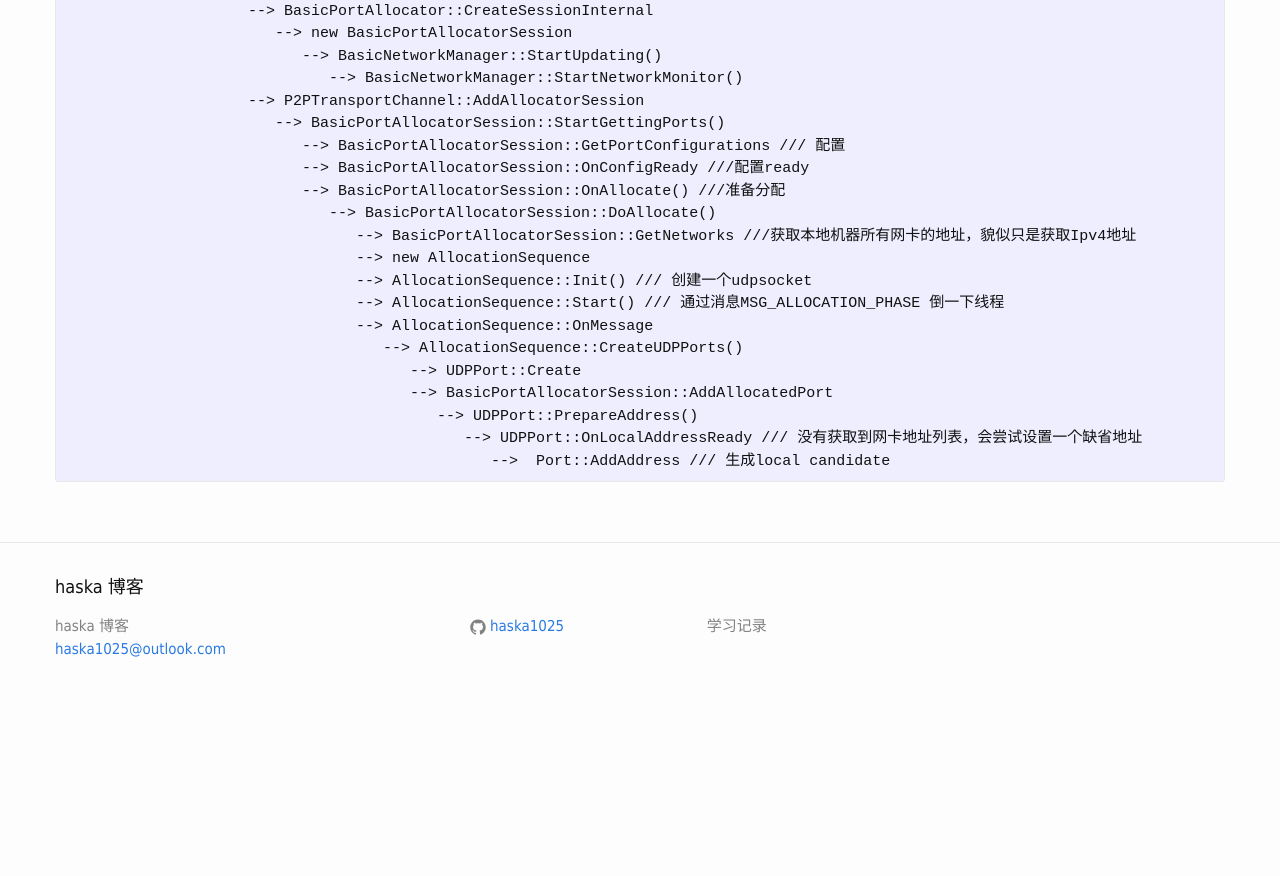
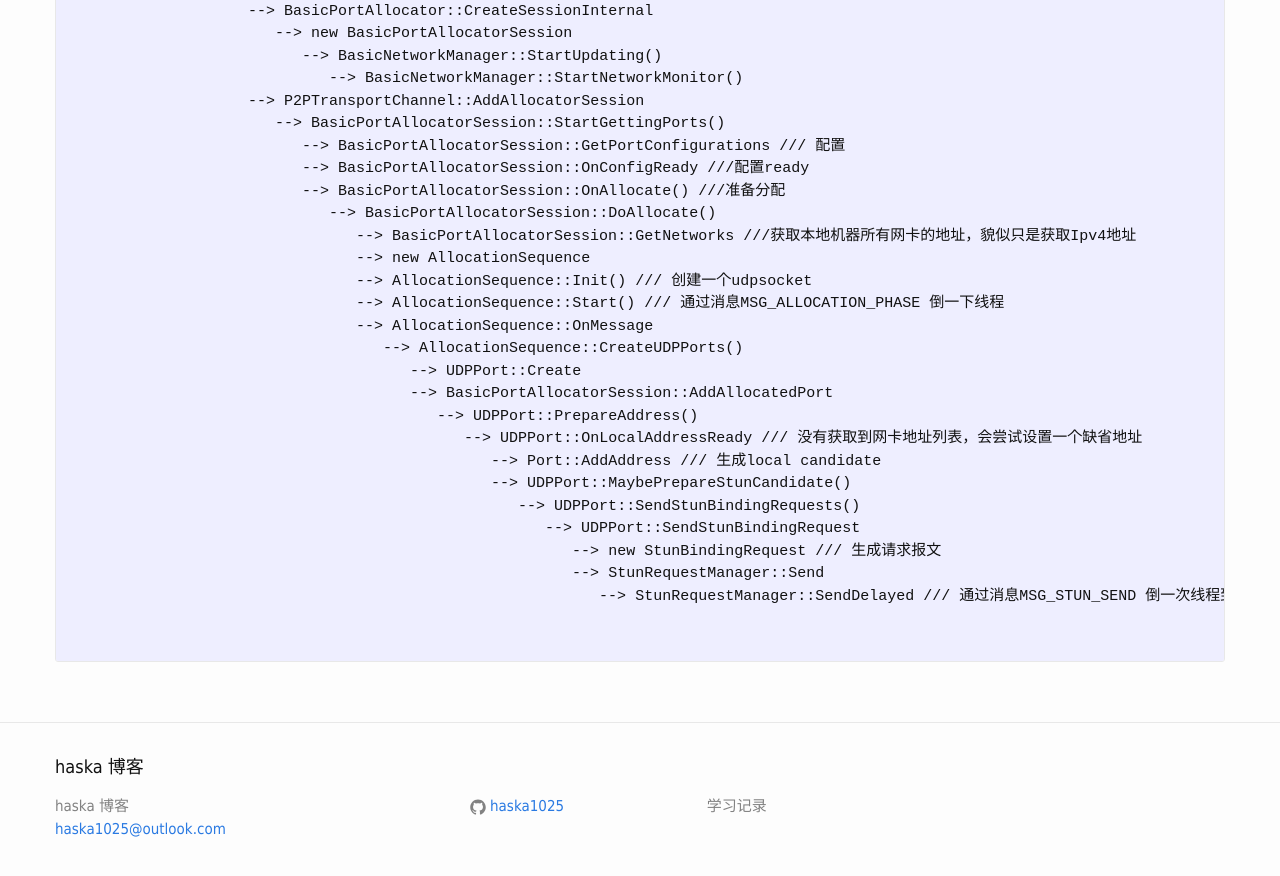
Before and after one commit to haska1025/haska1025.github.io, a Jekyll site: the page built from _posts/2019-01-21-create_offer.md, in a window 1280 px wide and 900 px high, scrolled down 2652 px. Shown: the top 876 px of the window. Built offline with Jekyll 4.4.1, drawn with Linux system fonts in a browser that asks for light colours; our own code applies the rules of GitHub Pages for plain Markdown files; before the commit the page ends 3372 px from its top, so only the background shows below that.

Commit message:
Update 2019-01-21-create_offer.md

````diff
--- a/_posts/2019-01-21-create_offer.md
+++ b/_posts/2019-01-21-create_offer.md
@@ -128,5 +128,13 @@ PeerConnection::SetLocalDescription
                                       --> BasicPortAllocatorSession::AddAllocatedPort
                                          --> UDPPort::PrepareAddress()
                                             --> UDPPort::OnLocalAddressReady /// 没有获取到网卡地址列表，会尝试设置一个缺省地址
-                                               -->  Port::AddAddress /// 生成local candidate
+                                               --> Port::AddAddress /// 生成local candidate
+                                               --> UDPPort::MaybePrepareStunCandidate()
+                                                  --> UDPPort::SendStunBindingRequests()
+                                                     --> UDPPort::SendStunBindingRequest
+                                                        --> new StunBindingRequest /// 生成请求报文
+                                                        --> StunRequestManager::Send
+                                                           --> StunRequestManager::SendDelayed /// 通过消息MSG_STUN_SEND 倒一次线程到StunRequest::OnMessage完成
+
+
  ```
````
